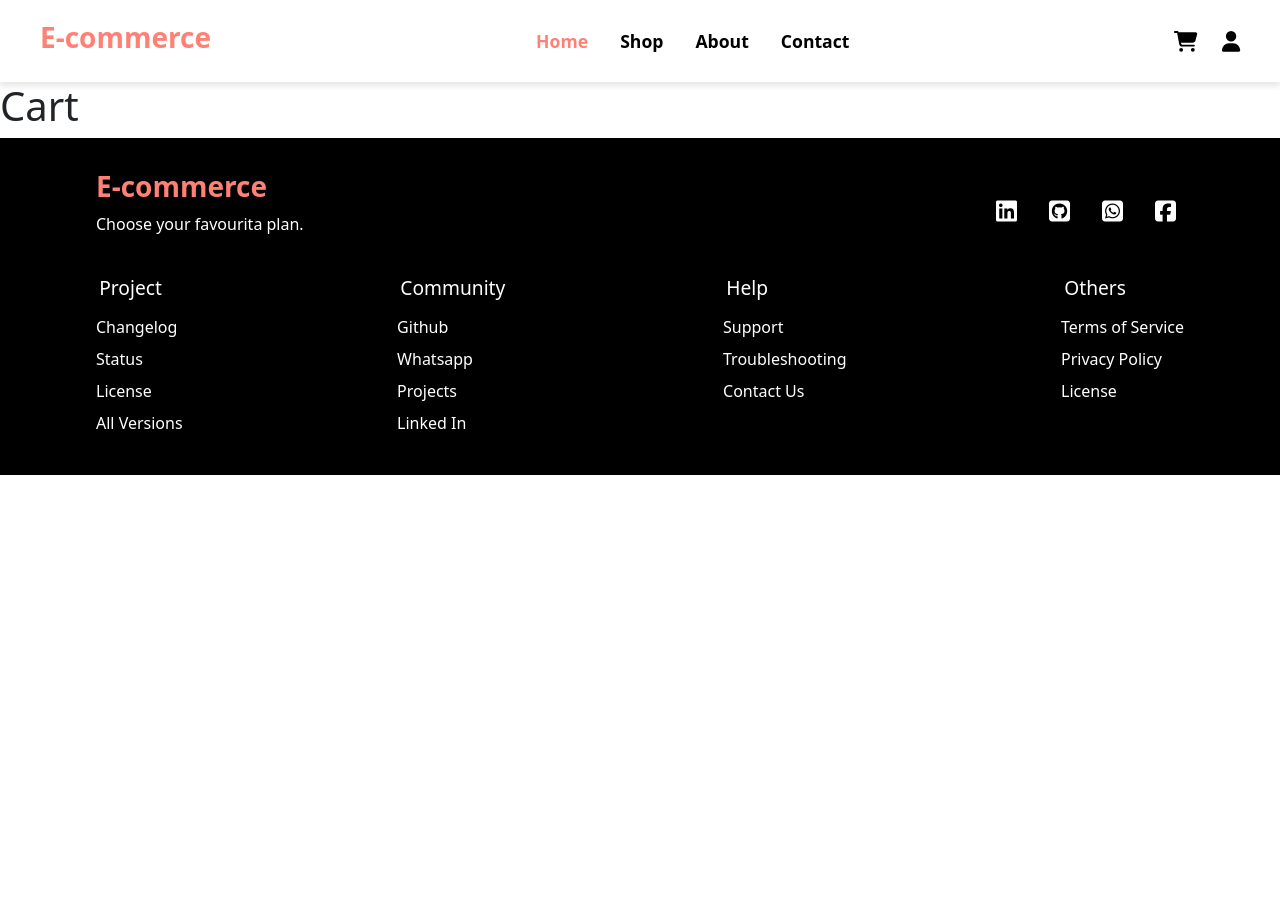
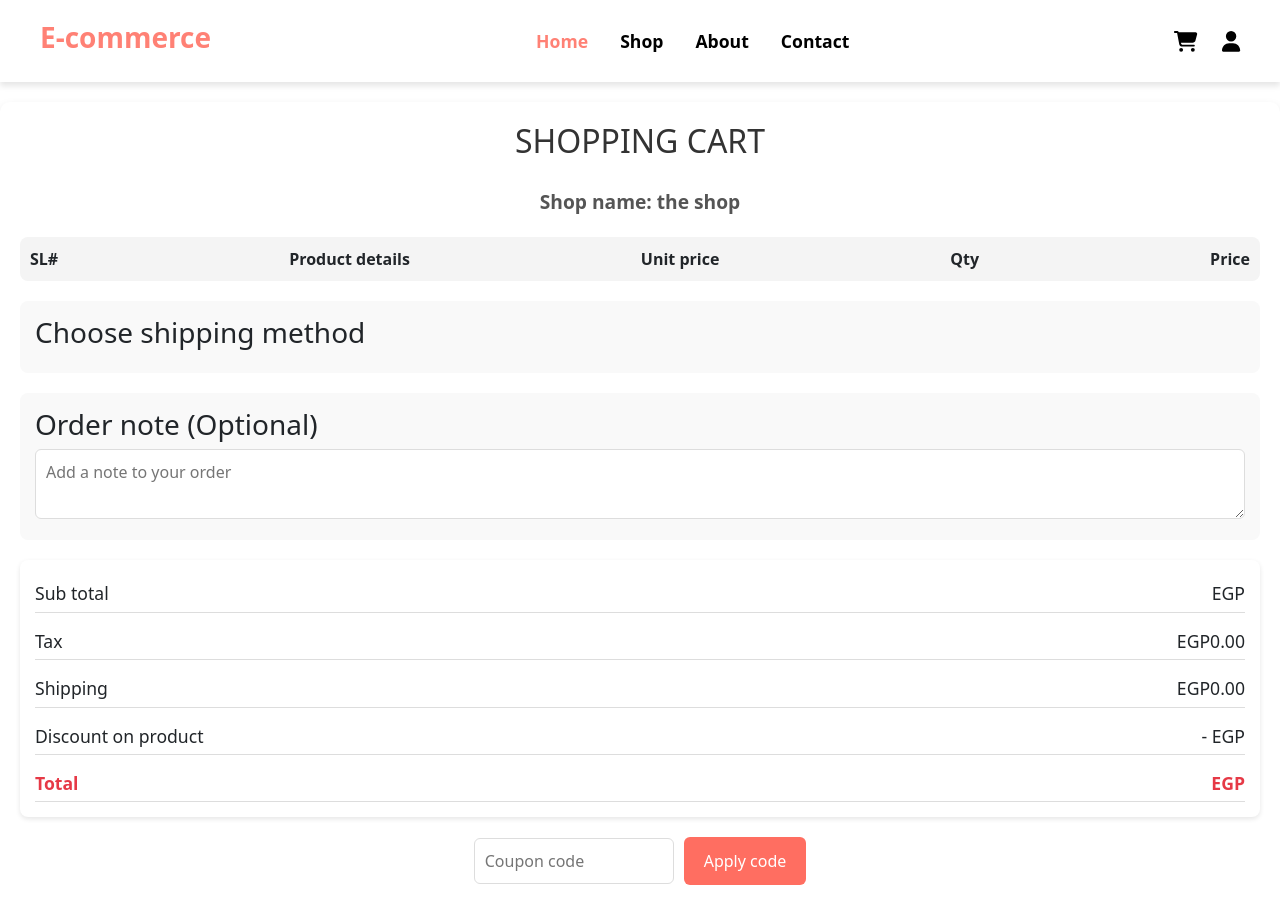
Before and after one commit to AhmedMahmoud962/E_commerce-Reactjs, a React (Create React App) app: page /cart in a window 1280 px wide. Shown: the top 903 px of the page. Before the commit the page ends 800 px from the top, so only its background shows below. Built offline with nearby package versions, Linux system fonts and the light colour scheme.

Commit message:
add cart

```diff
--- a/public/index.html
+++ b/public/index.html
@@ -6,7 +6,6 @@
   <link rel="icon" href="%PUBLIC_URL%/favicon.ico" />
   <meta name="viewport" content="width=device-width, initial-scale=1" />
   <meta name="theme-color" content="#000000" />
-  <meta name="description" content="Web site created using create-react-app" />
   <link rel="apple-touch-icon" href="%PUBLIC_URL%/logo192.png" />
 
   <!-- <link rel="manifest" href="%PUBLIC_URL%/manifest.json" /> -->
--- a/src/Pages/Cart.jsx
+++ b/src/Pages/Cart.jsx
@@ -1,5 +1,6 @@
 import React from 'react'
-import { Helmet } from "react-helmet-async";
+import './css/CartStyle.css'
+import { Helmet } from 'react-helmet-async'
 
 const Cart = () => {
   return (
@@ -7,8 +8,57 @@ const Cart = () => {
       <Helmet>
         <title>Cart</title>
         <meta name="description" content="Cart" />
+        <meta name="keywords" content="cart, e-commerce" />
       </Helmet>
-      <h1>Cart</h1>
+      <div className="cart">
+        <h1>SHOPPING CART</h1>
+        <div className="shop-name">Shop name: the shop</div>
+        <div className="cart-header">
+          <span>SL#</span>
+          <span>Product details</span>
+          <span>Unit price</span>
+          <span>Qty</span>
+          <span>Price</span>
+        </div>
+
+        <div className="shipping-method">
+          <h3>Choose shipping method</h3>
+          {/* Add shipping method options here */}
+        </div>
+        <div className="order-note">
+          <h3>Order note (Optional)</h3>
+          <textarea placeholder="Add a note to your order"></textarea>
+        </div>
+        <div className="totals">
+          <div className="subtotal">
+            <span>Sub total</span>
+            <span>EGP</span>
+          </div>
+          <div className="tax">
+            <span>Tax</span>
+            <span>EGP0.00</span>
+          </div>
+          <div className="shipping">
+            <span>Shipping</span>
+            <span>EGP0.00</span>
+          </div>
+          <div className="discount">
+            <span>Discount on product</span>
+            <span>- EGP</span>
+          </div>
+          <div className="total">
+            <span>Total</span>
+            <span>EGP</span>
+          </div>
+        </div>
+        <div className="coupon-code">
+          <input type="text" placeholder="Coupon code" />
+          <button>Apply code</button>
+        </div>
+        <div className="checkout">
+          <button>Checkout</button>
+        </div>
+      </div>
     </div>
   )
 }
--- /dev/null
+++ b/src/Pages/css/CartStyle.css
@@ -0,0 +1,156 @@
+/* General Styles */
+.cart {
+  max-width: 1300px;
+  margin: 20px auto;
+  padding: 20px;
+  background: #fff;
+  border-radius: 10px;
+  box-shadow: 0 4px 10px rgba(0, 0, 0, 0.1);
+  display: flex;
+  flex-direction: column;
+  gap: 20px;
+}
+
+.cart h1 {
+  text-align: center;
+  font-size: 2em;
+  color: #333;
+}
+
+.shop-name {
+  text-align: center;
+  font-weight: bold;
+  font-size: 1.2em;
+  color: #555;
+}
+
+.cart-header {
+  display: flex;
+  justify-content: space-between;
+  padding: 10px;
+  background: #f4f4f4;
+  font-weight: bold;
+  border-radius: 8px;
+}
+
+.shipping-method,
+.order-note {
+  background: #f9f9f9;
+  padding: 15px;
+  border-radius: 8px;
+}
+
+.order-note textarea {
+  width: 100%;
+  padding: 10px;
+  border: 1px solid #ddd;
+  border-radius: 6px;
+}
+
+/* Totals Section */
+.totals {
+  display: flex;
+  flex-direction: column;
+  gap: 10px;
+  padding: 15px;
+  background: #fff;
+  border-radius: 8px;
+  box-shadow: 0 2px 5px rgba(0, 0, 0, 0.1);
+}
+
+.totals div {
+  display: flex;
+  justify-content: space-between;
+  font-size: 1.1em;
+  padding: 5px 0;
+  border-bottom: 1px solid #ddd;
+}
+
+.total {
+  font-weight: bold;
+  color: #e63946;
+}
+
+/* Date and Total Alignment */
+.date-total-container {
+  display: flex;
+  justify-content: space-between;
+  align-items: center;
+  padding: 10px;
+  font-size: 1.1em;
+  background: #f9f9f9;
+  border-radius: 8px;
+}
+
+.date-total-container .date {
+  text-align: right;
+  color: #555;
+}
+
+.date-total-container .total {
+  text-align: left;
+  font-weight: bold;
+  color: #e63946;
+}
+
+/* Coupon and Checkout */
+.coupon-code {
+  display: flex;
+  gap: 10px;
+  justify-content: center;
+  align-items: center;
+}
+
+.coupon-code input {
+  width: 200px;
+  padding: 10px;
+  border: 1px solid #ddd;
+  border-radius: 6px;
+}
+
+.coupon-code button,
+.checkout button {
+  padding: 12px 20px;
+  background: var(--background);
+  color: white;
+  border: none;
+  border-radius: 6px;
+  cursor: pointer;
+  transition: 0.3s;
+}
+
+.coupon-code button:hover,
+.checkout button:hover {
+  background: #026aa7;
+}
+
+/* Footer */
+.footer {
+  display: flex;
+  flex-wrap: wrap;
+  gap: 10px;
+  justify-content: center;
+  padding: 15px;
+  font-size: 0.9em;
+  color: #555;
+}
+
+/* Responsive Styles */
+@media (max-width: 768px) {
+
+  .cart-header,
+  .totals div,
+  .date-total-container {
+    flex-direction: column;
+    align-items: center;
+    text-align: center;
+  }
+
+  .coupon-code {
+    flex-direction: column;
+  }
+
+  .coupon-code input {
+    width: 100%;
+  }
+}
```
Also changed, not shown: src/Components/CartItem/CartItem.css (added, +109 -0 lines), src/Components/CartItem/CartItem.js (added, +20 -0 lines).
